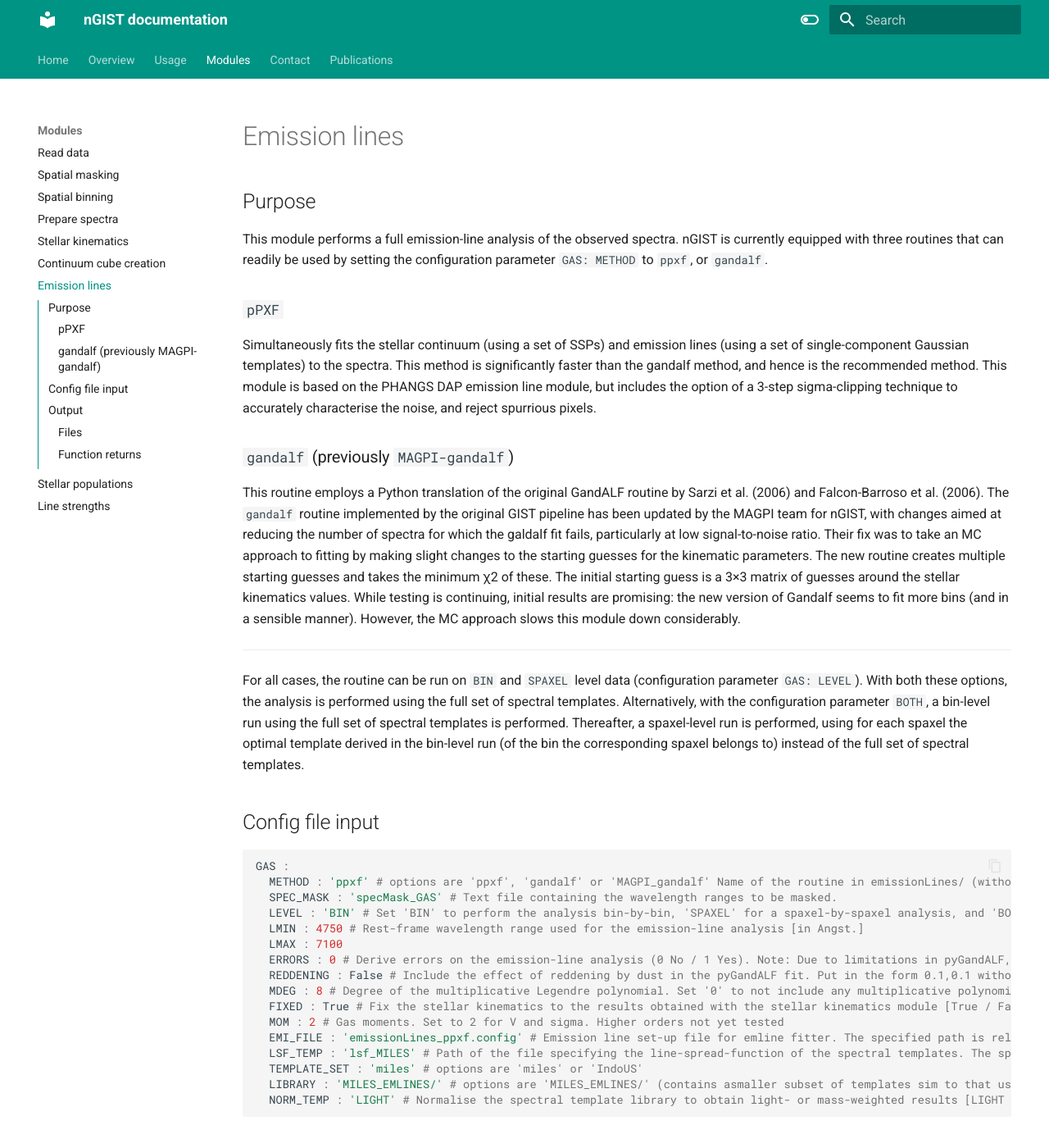
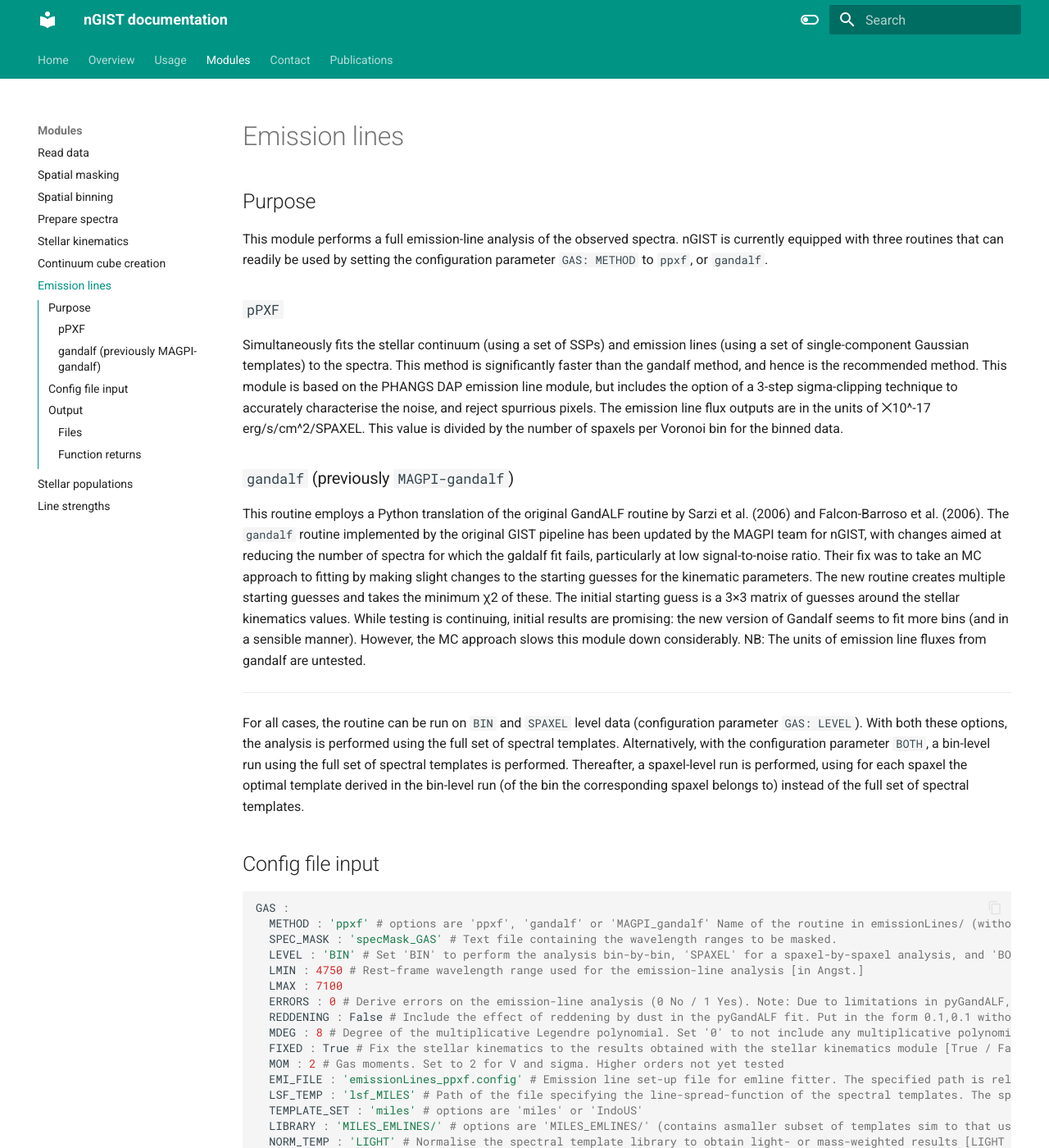
Before and after one commit to geckos-survey/gist-documentation, an MkDocs documentation site: the page built from docs/modules/emission_lines.md, in a window 1280 px wide and 1400 px high. Shown: the whole window at 82% size. Built offline with MkDocs 1.6.1 and Material for MkDocs 9.7.7, drawn with Linux system fonts in a browser that asks for light colours; some of the changed text lies outside the part shown.

Commit message:
Update emission_lines.md

```diff
--- a/docs/modules/emission_lines.md
+++ b/docs/modules/emission_lines.md
@@ -5,12 +5,11 @@
 This module performs a full emission-line analysis of the observed spectra. nGIST is currently equipped with three routines that can readily be used by setting the configuration parameter `GAS: METHOD` to `ppxf`, or `gandalf`.
 
 ### `pPXF`
-Simultaneously fits the stellar continuum (using a set of SSPs) and emission lines (using a set of single-component Gaussian templates) to the spectra. This method is significantly faster than the gandalf method, and hence is the recommended method. This module is based on the PHANGS DAP emission line module, but includes the option of a 3-step sigma-clipping technique to accurately characterise the noise, and reject spurrious pixels.
+Simultaneously fits the stellar continuum (using a set of SSPs) and emission lines (using a set of single-component Gaussian templates) to the spectra. This method is significantly faster than the gandalf method, and hence is the recommended method. This module is based on the PHANGS DAP emission line module, but includes the option of a 3-step sigma-clipping technique to accurately characterise the noise, and reject spurrious pixels. The emission line flux outputs are in the units of ⨉10^-17 erg/s/cm^2/SPAXEL. This value is divided by the number of spaxels per Voronoi bin for the binned data.
 
 ### `gandalf` (previously `MAGPI-gandalf`)
 This routine employs a Python translation of the original GandALF routine by Sarzi et al. (2006) and Falcon-Barroso et al. (2006). The `gandalf` routine implemented by the original GIST pipeline has been updated by the MAGPI team for nGIST, with changes aimed at reducing the number of spectra for which the galdalf fit fails, particularly at low signal-to-noise ratio. Their fix was to take an MC approach to fitting by making slight changes to the starting guesses for the kinematic parameters. The new routine creates multiple
-starting guesses and takes the minimum χ2 of these. The initial starting guess is a 3×3 matrix of guesses around the stellar kinematics values. While testing is continuing, initial results are promising: the
-new version of Gandalf seems to fit more bins (and in a sensible manner). However, the MC approach slows this module down considerably.
+starting guesses and takes the minimum χ2 of these. The initial starting guess is a 3×3 matrix of guesses around the stellar kinematics values. While testing is continuing, initial results are promising: the new version of Gandalf seems to fit more bins (and in a sensible manner). However, the MC approach slows this module down considerably. NB: The units of emission line fluxes from gandalf are untested.
 
 ---
 
@@ -44,8 +43,15 @@
 All outputs can be available at the BIN and SPAXEL level.
 
 - `_gas_bin.fits`: Extension 1:
+For pPXF:
+  - Columns: [LineName][Linewavelength] *: Flux [⨉10^-17 erg/s/cm^2/SPAXEL], Flux error [⨉10^-17 erg/s/cm^2/SPAXEL], Vel [km/s], Vel error [km/s], sigma [km/s], sigma error [km/s], sigma_corr.
+    Beware! The gas sigma here is sigma_observed and must be corrected for instrumental resolution effects to obtain the astrophysical Doppler broadening. You can use the formula sigma^2_intrinsic = sigma^2 - sigma_corr^2.
 
+For gandalf:
     - Columns: [LineName][LineWavelength]_*: F Flux; A Amplitude; V Velocity; S Sigma| EBmV_0 Screen-like extinction from the stellar continuum | EBmV_1 Extinction in emission-line regions from Balmer decrement
+    NB: Gandalf outputs the intrinsic velocity dispersion, and so does not need to be corrected as is done for the pPXF output.
+
+Note: The sigma
 
     - Rows: One line per bin/spaxel.
 
@@ -85,7 +91,7 @@
 
     - 2D maps images of various emission line quantities for each line.
 
-    - Extensions: [LineName][LineWavelength]_*: `FLUX`, `FLUX_ERR`, `VEL`, `VEL_ERR`, `SIGMA`, `SIGMA_ERR`, `SIGMA_CORR`
+    - Extensions: For pPXF: [LineName][LineWavelength]_*: `FLUX`, `FLUX_ERR`, `VEL`, `VEL_ERR`, `SIGMA`, `SIGMA_ERR`, `SIGMA_CORR`
 
 ### Function returns
 
```
